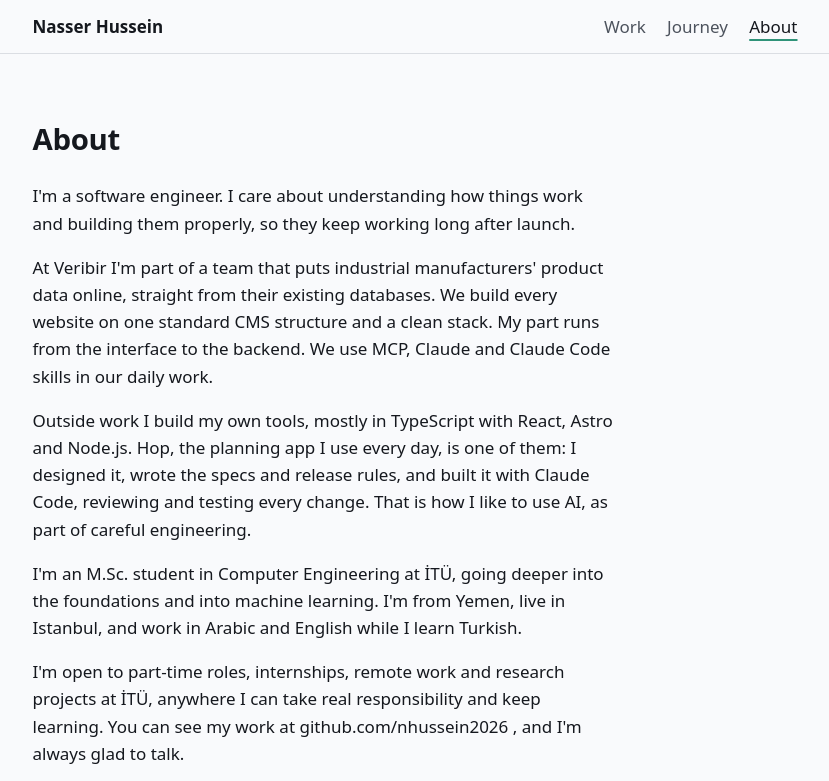
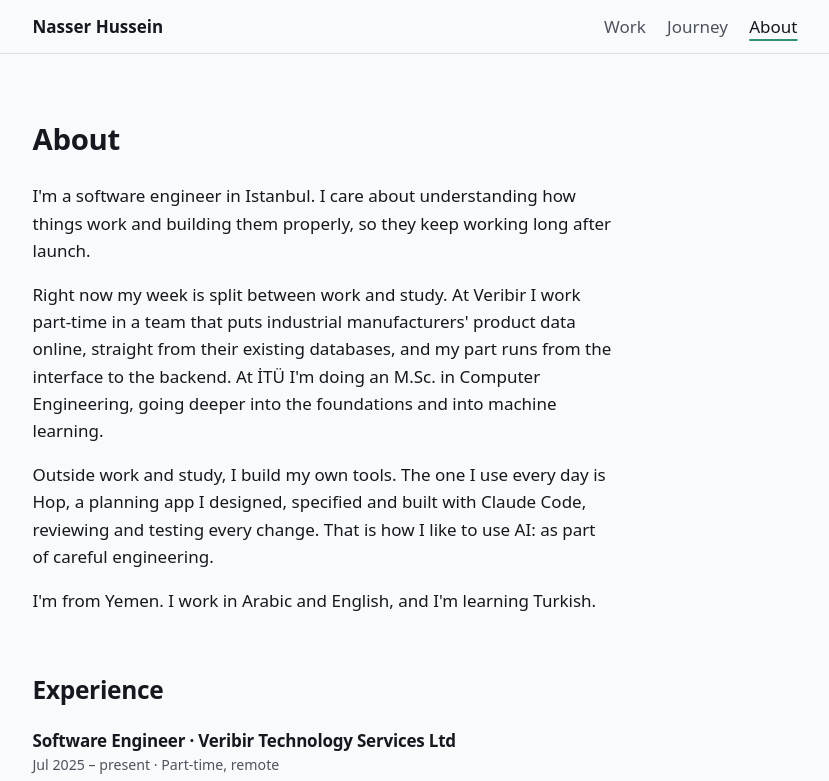
Before and after one commit to nhussein2026/Nhussein-io, an Astro site: page /about in a window 1280 px wide. Shown: the top 781 px of the page, without its empty margins (225-1054 px from the left). Built offline with nearby package versions, Linux system fonts and the light colour scheme; Astro itself is replaced by a stand-in of ours.

Commit message:
feat(content): website About intro; drop the AI note box
About is rewritten for the site: four short paragraphs that don't repeat
the Experience, Languages and Contact sections. The "How AI was used"
box and its aiNote field are removed from every story.

Co-Authored-By: Claude Opus 5.5 <noreply@anthropic.com>

```diff
--- a/doc/2026-11-16-portfolio-rebuild-plan.md
+++ b/doc/2026-11-16-portfolio-rebuild-plan.md
@@ -206,7 +206,7 @@ A short "page not found" message with links to Home, Work and Journey.
 
 | File or folder | Holds | Fields |
 | --- | --- | --- |
-| `src/content/projects/*.md` | One file per story | `title`, `summary`, `role`, `team`, `start`, `end`, `status`, `stack`, `repo`, `live`, `cover`, `featured`, `order`, `aiNote`; body = the five parts |
+| `src/content/projects/*.md` | One file per story | `title`, `summary`, `role`, `team`, `start`, `end`, `status`, `stack`, `repo`, `live`, `cover`, `featured`, `order`; body = the five parts |
 | `src/content/journey/*.md` | Milestones | `date`, `title`, `kind` (study, work, project, community), `line`, `link` |
 | `src/data/profile.ts` | Identity and facts | name, headline, second line, email, links, experience, education, languages |
 | `src/data/skills.ts` | Skills with proof (if D1 is yes) | `name`, `group`, `proof` (story pages or repository links) |
--- a/doc/delivery.md
+++ b/doc/delivery.md
@@ -15,6 +15,12 @@ How this file fits with the others:
 Each entry: date, version or branch, then **Delivered**, **Updated** (changes to existing work), and **Notes** (decisions, follow-ups) where needed.
 
 ---
+
+## 2026-11-17 (night) · story pages, `v2-design` (PR #3)
+
+**Updated**
+- The "How AI was used" box is gone from every story, with its `aiNote` field: on Eskici it read as forced. Where AI matters (Hop), "My part" says how it was used, in plain words. Answers J6.
+- About intro rewritten for the website: four short paragraphs (who I am, work and study, my own tools, languages) instead of the LinkedIn text, which repeated the Experience, Languages and Contact sections below it. Same facts as LinkedIn, different wording.
 
 ## 2026-11-17 (late) · ink and mint, new icon, `v2-design` (PR #3)
 
--- a/doc/questions.md
+++ b/doc/questions.md
@@ -100,7 +100,7 @@ Done: status first in the metadata line; the "How AI was used" box removed from
 | J3 | **What I would change.** My earlier draft: "I would design for two devices from day one. Hop started as a single SQLite file on one machine, and using it from my phone came later." True, or what is? |
 | J4 | **Code link.** Hop is private. Add "Code: private for now; a public copy is planned"? Only if a public copy really is planned. |
 | J5 | **Offline sync.** How do you handle the phone and laptop both changing data offline (last write wins, the server decides, merge, or the phone is read-only offline)? One sentence on this turns the PWA line into a decision. |
-| J6 | **AI notes on other stories.** Eskici still shows "How AI was used: Built by hand, before AI coding tools." Keep it, move it into "My part", or remove the box everywhere? |
+| J6 | ~~**AI notes on other stories.**~~ **Answered 17 Nov:** removed everywhere. The box read as forced; where AI matters (Hop), "My part" already says how it was used. |
 
 ## H. Changes from the written plan
 
--- a/src/content.config.ts
+++ b/src/content.config.ts
@@ -26,7 +26,6 @@ const projects = defineCollection({
       coverAlt: z.string().optional(),
       featured: z.boolean().default(false),
       order: z.number(),
-      aiNote: z.string().optional(),
     }),
 });
 
--- a/src/content/projects/eskici.md
+++ b/src/content/projects/eskici.md
@@ -10,7 +10,6 @@ stack: [MongoDB, Express, React, Node.js, Tailwind CSS]
 code: https://github.com/3skici
 featured: true
 order: 2
-aiNote: Built by hand, before AI coding tools.
 ---
 
 ## The problem
--- a/src/pages/about.astro
+++ b/src/pages/about.astro
@@ -13,36 +13,24 @@ import { profile, experience, education, languages } from "../data/profile";
   <h1 class="text-2xl">About</h1>
 
   <div class="prose mt-6">
-    <!-- Matches the LinkedIn About word for word. Change both together. -->
+    <!-- Same facts as the LinkedIn About, written for this page: what the sections below
+         already say (experience, languages, contact) is not repeated here. -->
     <p>
-      I'm a software engineer. I care about understanding how things work and building them
-      properly, so they keep working long after launch.
+      I'm a software engineer in Istanbul. I care about understanding how things work and building
+      them properly, so they keep working long after launch.
     </p>
     <p>
-      At Veribir I'm part of a team that puts industrial manufacturers' product data online,
-      straight from their existing databases. We build every website on one standard CMS structure
-      and a clean stack. My part runs from the interface to the backend. We use MCP, Claude and
-      Claude Code skills in our daily work.
+      Right now my week is split between work and study. At Veribir I work part-time in a team that
+      puts industrial manufacturers' product data online, straight from their existing databases,
+      and my part runs from the interface to the backend. At İTÜ I'm doing an M.Sc. in Computer
+      Engineering, going deeper into the foundations and into machine learning.
     </p>
     <p>
-      Outside work I build my own tools, mostly in TypeScript with React, Astro and Node.js. Hop,
-      the planning app I use every day, is one of them: I designed it, wrote the specs and release
-      rules, and built it with Claude Code, reviewing and testing every change. That is how I like
-      to use AI, as part of careful engineering.
+      Outside work and study, I build my own tools. The one I use every day is Hop, a planning app I
+      designed, specified and built with Claude Code, reviewing and testing every change. That is
+      how I like to use AI: as part of careful engineering.
     </p>
-    <p>
-      I'm an M.Sc. student in Computer Engineering at İTÜ, going deeper into the foundations and
-      into machine learning. I'm from Yemen, live in Istanbul, and work in Arabic and English while
-      I learn Turkish.
-    </p>
-    <p>
-      I'm open to part-time roles, internships, remote work and research projects at İTÜ, anywhere I
-      can take real responsibility and keep learning. You can see my work at{" "}
-      <a href={profile.links.github} target="_blank" rel="me noopener">
-        github.com/nhussein2026<span class="sr-only"> (opens in a new tab)</span>
-      </a>
-      , and I'm always glad to talk.
-    </p>
+    <p>I'm from Yemen. I work in Arabic and English, and I'm learning Turkish.</p>
   </div>
 
   <section aria-labelledby="experience" class="mt-14">
--- a/src/pages/work/[slug].astro
+++ b/src/pages/work/[slug].astro
@@ -77,13 +77,6 @@ const dates = d.end ? `${d.start} – ${d.end}` : `${d.start} – now`;
     <div class="story mt-10">
       <Content />
     </div>
-
-    {d.aiNote && (
-      <p class="mt-8 max-w-measure border-l-2 border-line-strong pl-4 text-muted">
-        <span class="font-medium text-text">How AI was used: </span>
-        {d.aiNote}
-      </p>
-    )}
   </article>
 
   <nav aria-label="More work" class="mt-14 max-w-measure border-t border-line pt-6">
```
